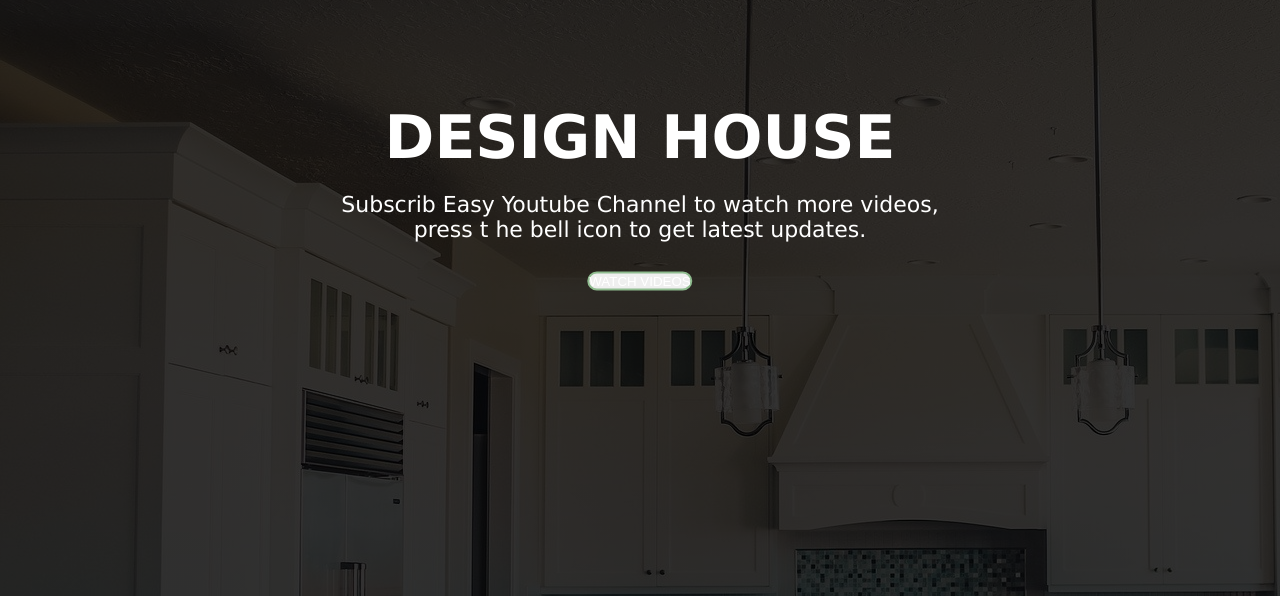
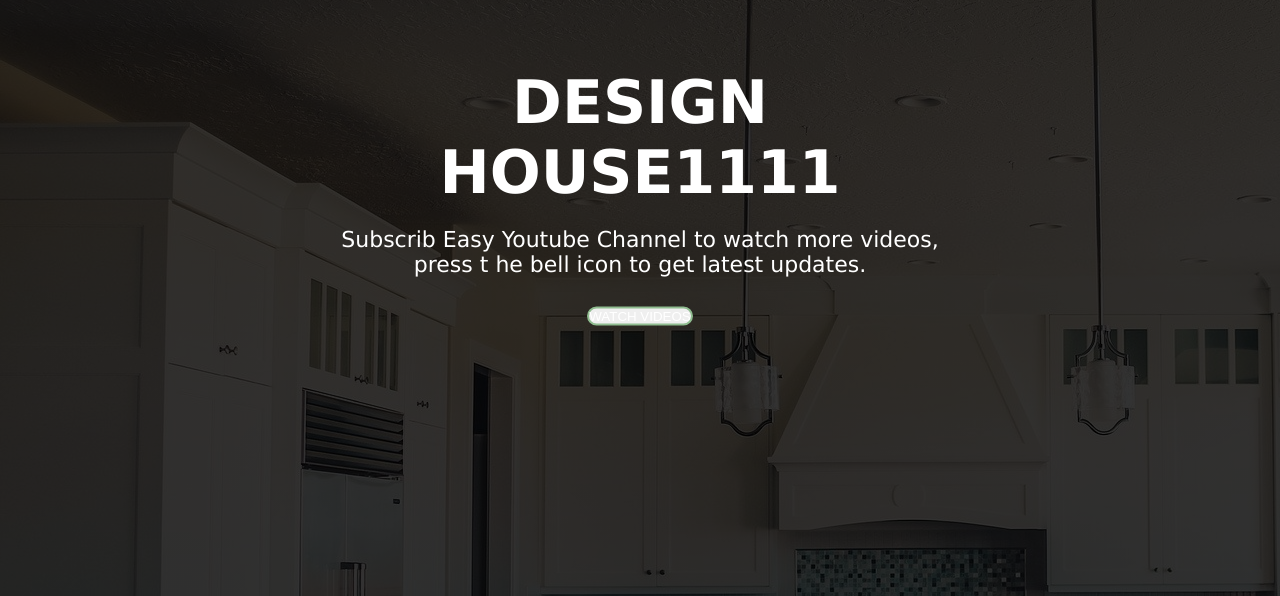
Before and after one commit to TestIDForWork/TestIDForWork.github.io, a plain HTML site: page index.html in a window 1280 px wide. Shown: the part 204-800 px from the top of the page. Drawn offline with Linux system fonts and the light colour scheme; a script that the page names is missing.

Commit message:
Update index.html

```diff
--- a/index.html
+++ b/index.html
@@ -32,7 +32,7 @@
             </div>
         </div>
         <div class="hero">
-            <h2>DESIGN HOUSE</h2>
+            <h2>DESIGN HOUSE1111</h2>
             <p>Subscrib Easy Youtube Channel to watch more videos,<br>press t he bell icon to get latest updates.</p>
             <button>WATCH VIDEOS</button>
         </div>
```
